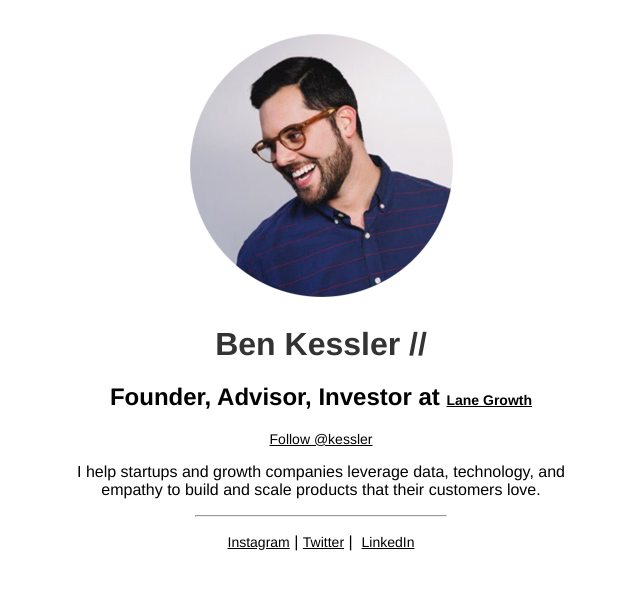
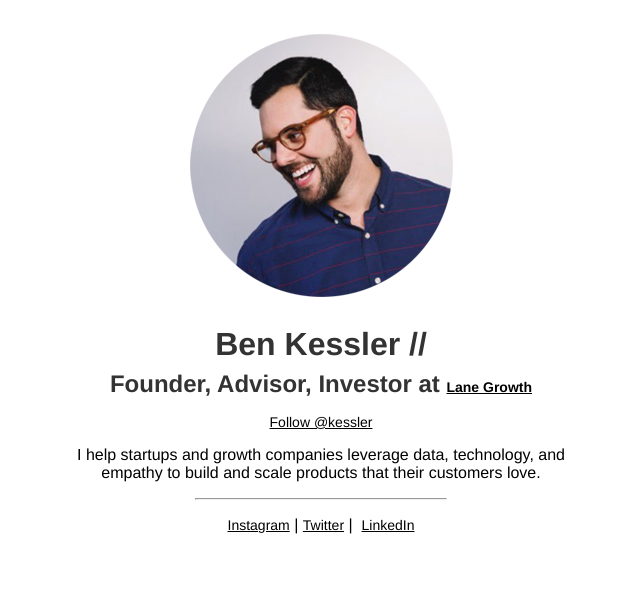
Before and after one commit to benkessler/benkessler.github.com, a plain HTML site: page index.html in a window 1280 px wide. Shown: the whole page, without its empty margins (319-959 px from the left). Drawn offline with Linux system fonts and the light colour scheme.

Commit message:
Update style.css

```diff
--- a/css/style.css
+++ b/css/style.css
@@ -20,6 +20,14 @@ h1 {
 	margin-bottom: 7px;
 	margin-top: 5px;
 	font-size: 32px;
+	font-style: bold;
+	color: #333333;
+}
+
+h2 {
+	margin-bottom: 7px;
+	margin-top: 5px;
+	font-size: 24px;
 	font-style: bold;
 	color: #333333;
 }
```
